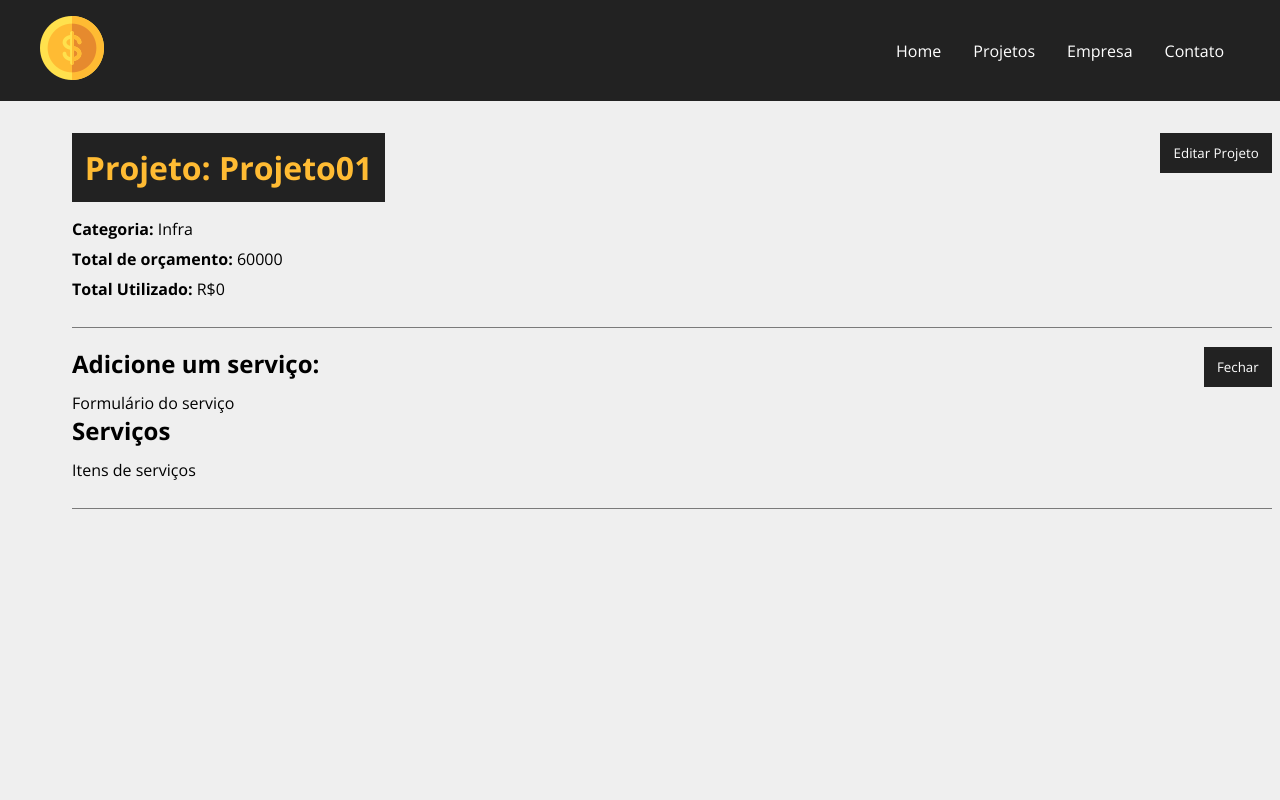
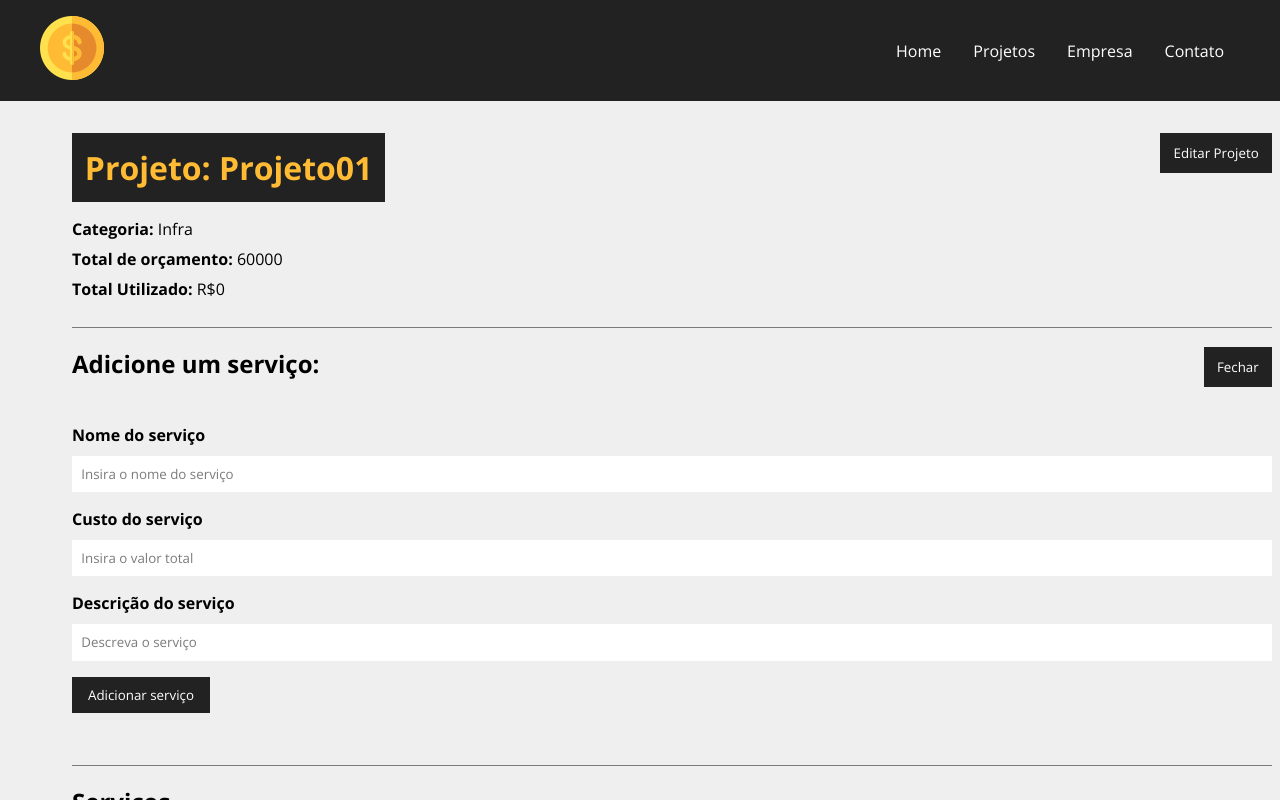
Before and after one commit to dirangel/costs, a React (Create React App) app: page /project/1 in a window 1280 px wide. Both pictures are taken after a click on the button "Adicionar serviço". Shown: the top 800 px of the page. Built offline with nearby package versions, Linux system fonts and the light colour scheme; data requests are answered from the project's data file.

Commit message:
Aula 34 - Adicionando novos serviços

```diff
--- a/db.json
+++ b/db.json
@@ -18,8 +18,93 @@
         "id": "1",
         "name": "Infra"
       },
-      "cost": 0,
-      "services": [],
+      "cost": 1000,
+      "services": [
+        {
+          "name": "cvnv n",
+          "cost": "226",
+          "description": "cvnvcnx",
+          "id": "c99e5999-53c0-4061-800e-49cdb797e0e6"
+        },
+        {
+          "name": "cvnv n",
+          "cost": "226",
+          "description": "cvnvcnx",
+          "id": "3ac62e53-6ed2-4f97-9f7c-8112d1d78b8f"
+        },
+        {
+          "name": "rwefa",
+          "cost": "11",
+          "description": "sfdhf ",
+          "id": "7016cc97-97a3-4fdb-ae27-716865efe1ea"
+        },
+        {
+          "name": "rwefa",
+          "cost": "11",
+          "description": "sfdhf ",
+          "id": "7016cc97-97a3-4fdb-ae27-716865efe1ea"
+        },
+        {
+          "name": "nb,bn,",
+          "cost": "300",
+          "description": "hdhfd",
+          "id": "42838672-85f4-4c19-8531-559ece01dded"
+        },
+        {
+          "name": "nb,bn,",
+          "cost": "23",
+          "description": "hdhfd",
+          "id": "55db58a4-1c5d-4290-970f-a415d3d7b8e2"
+        },
+        {
+          "name": "nb,bn,",
+          "cost": "25",
+          "description": "hdhfd",
+          "id": "2999a7e7-aa08-410f-8501-e91669892d48"
+        },
+        {
+          "name": "nb,bn,",
+          "cost": "25",
+          "description": "hdhfd",
+          "id": "2999a7e7-aa08-410f-8501-e91669892d48"
+        },
+        {
+          "name": "nb,bn,",
+          "cost": "25",
+          "description": "hdhfd",
+          "id": "2999a7e7-aa08-410f-8501-e91669892d48"
+        },
+        {
+          "name": "nb,bn,",
+          "cost": "25",
+          "description": "hdhfd",
+          "id": "2999a7e7-aa08-410f-8501-e91669892d48"
+        },
+        {
+          "name": "nb,bn,",
+          "cost": "25",
+          "description": "hdhfd",
+          "id": "2999a7e7-aa08-410f-8501-e91669892d48"
+        },
+        {
+          "cost": "78",
+          "name": "fdgjhd",
+          "description": "fdh",
+          "id": "72f63c59-bec5-4ccb-9690-80a965faf5a0"
+        },
+        {
+          "cost": "-100",
+          "name": "fdgjhd",
+          "description": "fdh",
+          "id": "98c22c9f-4ba7-4c26-8758-8673745900d0"
+        },
+        {
+          "cost": "100",
+          "name": "fdgjhd",
+          "description": "fdh",
+          "id": "99196c73-63b1-42f2-85e2-3162b85d8bdc"
+        }
+      ],
       "id": 2
     },
     {
@@ -40,8 +125,21 @@
         "id": "4",
         "name": "Planejamento"
       },
-      "cost": 0,
-      "services": [],
+      "cost": 21200,
+      "services": [
+        {
+          "name": "Novo serviço de cloud",
+          "cost": "21000",
+          "description": "Infraestrutura",
+          "id": "b82ee280-6bcf-451f-ad47-b65046458523"
+        },
+        {
+          "name": "Novo serviço de cloud",
+          "cost": "200",
+          "description": "Infraestrutura",
+          "id": "8760ee52-3f27-4e55-8fe5-70e3a8ae8279"
+        }
+      ],
       "id": 4
     },
     {
@@ -62,8 +160,27 @@
         "id": "4",
         "name": "Planejamento"
       },
-      "cost": 0,
-      "services": [],
+      "cost": 6600,
+      "services": [
+        {
+          "name": "Novo serviço",
+          "cost": "2000",
+          "description": "Incluindo gasto do projeto",
+          "id": "c9024396-4fc5-4a66-8177-4f0698099d6f"
+        },
+        {
+          "name": "Novo serviço",
+          "cost": "4500",
+          "description": "Incluindo outro gasto",
+          "id": "5f9f8715-f48d-44a6-b8ee-8dfbebdab6c0"
+        },
+        {
+          "name": "Novo serviço",
+          "cost": "100",
+          "description": "Incluindo outro gasto",
+          "id": "a2f8a5ec-68a2-4644-88fe-5be2809c07f0"
+        }
+      ],
       "id": 6
     }
   ],
--- a/src/components/Pages/Project.js
+++ b/src/components/Pages/Project.js
@@ -1,3 +1,5 @@
+import { parse, v4 as uuidv4 } from 'uuid'
+
 import styles from './Project.module.css'
 import { useParams } from 'react-router-dom'
 import { useState, useEffect } from 'react'
@@ -5,6 +7,7 @@ import Loading from '../layout/Loading'
 import Container from '../layout/Container'
 import ProjectForm from  '../project/ProjectForm'
 import Message from '../layout/Message'
+import ServiceForm from '../service/ServiceForm'
 
 
 function Project(){
@@ -32,6 +35,41 @@ function Project(){
           }, 500);
         }, [id])
 
+        function createService(project){
+          setMessage('')
+
+          const lastService = project.services[project.services.length -1]
+
+          lastService.id = uuidv4()
+
+          const lastServiceCost = lastService.cost
+
+          const newCost = parseFloat(project.cost) + parseFloat(lastServiceCost)
+
+          //maximum value validation
+          if(newCost > parseFloat(project.budget)) {
+            setMessage('Orçamento ultrapassado, verifique o valor do serviço.')
+            setType('error')
+            project.services.pop()
+            return false
+          }
+
+          //add service cost to project total cost
+          project.cost = newCost
+
+          // update project
+          fetch(`http://localhost:5000/projects/${project.id}`, {
+            method: 'PATCH',
+            headers: {
+              'content-type': 'application/json'
+            },
+            body: JSON.stringify(project)
+          }).then(resp => resp.json())
+            .then((data) => {
+              console.log(data)
+            })
+            .catch((err) => console.log(err))
+        }
 
 
         function editPost(project){
@@ -59,7 +97,6 @@ function Project(){
             setType('success')
           })
           .catch((err) => console.log(err))
-
         }
 
         function toggleProjectForm(){
@@ -104,20 +141,24 @@ function Project(){
                       )}
                     </div>
                     <div className={styles.service_form_container}>
-                        <h2>Adicione um serviço:</h2>
-                        <button className={styles.btn} onClick={toggleServiceForm}>
+                      <h2>Adicione um serviço:</h2>
+                      <button className={styles.btn} onClick={toggleServiceForm}>
                         {!showServiceForm ? 'Adicionar serviço' : 'Fechar'}
                       </button>
                       <div className={styles.project_info}>
                         {showServiceForm &&
-                          <div>Formulário do serviço</div>
+                          <ServiceForm
+                            handleSubmit={createService}
+                            btnText="Adicionar serviço"
+                            projectData={project}
+                          />
                         }
                       </div>
-                      <h2>Serviços</h2>
-                      <Container>
-                        <p>Itens de serviços</p>
-                      </Container>
                     </div>
+                    <h2>Serviços</h2>
+                    <Container>
+                      <p>Itens de serviços</p>
+                    </Container>
                </div>
               ) : (<Loading/>)}
            </>
--- a/src/components/project/ProjectForm.module.css
+++ b/src/components/project/ProjectForm.module.css
@@ -2,6 +2,7 @@
     width: 100%;
     margin: 2em 0;
 }
+
 
 .form select {
     width: 100%;
--- /dev/null
+++ b/src/components/service/ServiceForm.js
@@ -0,0 +1,50 @@
+import {useState} from 'react'
+
+import Input from '../form/Input'
+import SubmitButton from '../form/SubmitButton'
+
+import styles from '../project/ProjectForm.module.css'
+
+function ServiceForm({ handleSubmit, btnText, projectData }) {
+    const [service, setService] = useState({})
+
+    function submit(e){
+        e.preventDefault()
+        projectData.services.push(service)
+        handleSubmit(projectData)
+    }
+
+    function handleChange(e) {
+        setService({ ...service, [e.target.name]: e.target.value })
+    }
+
+
+    return(
+        <form  onSubmit={submit} className={styles.form}>
+            <Input
+                type="text"
+                text="Nome do serviço"
+                name="name"
+                placeholder="Insira o nome do serviço"
+                handleOnChange={handleChange}
+            />
+            <Input
+                type="number"
+                text="Custo do serviço"
+                name="cost"
+                placeholder="Insira o valor total"
+                handleOnChange={handleChange}
+            />
+            <Input
+                type="text"
+                text="Descrição do serviço"
+                name="description"
+                placeholder="Descreva o serviço"
+                handleOnChange={handleChange}
+            />
+            <SubmitButton text={btnText} />
+        </form>
+    )
+}
+
+export default ServiceForm
```
